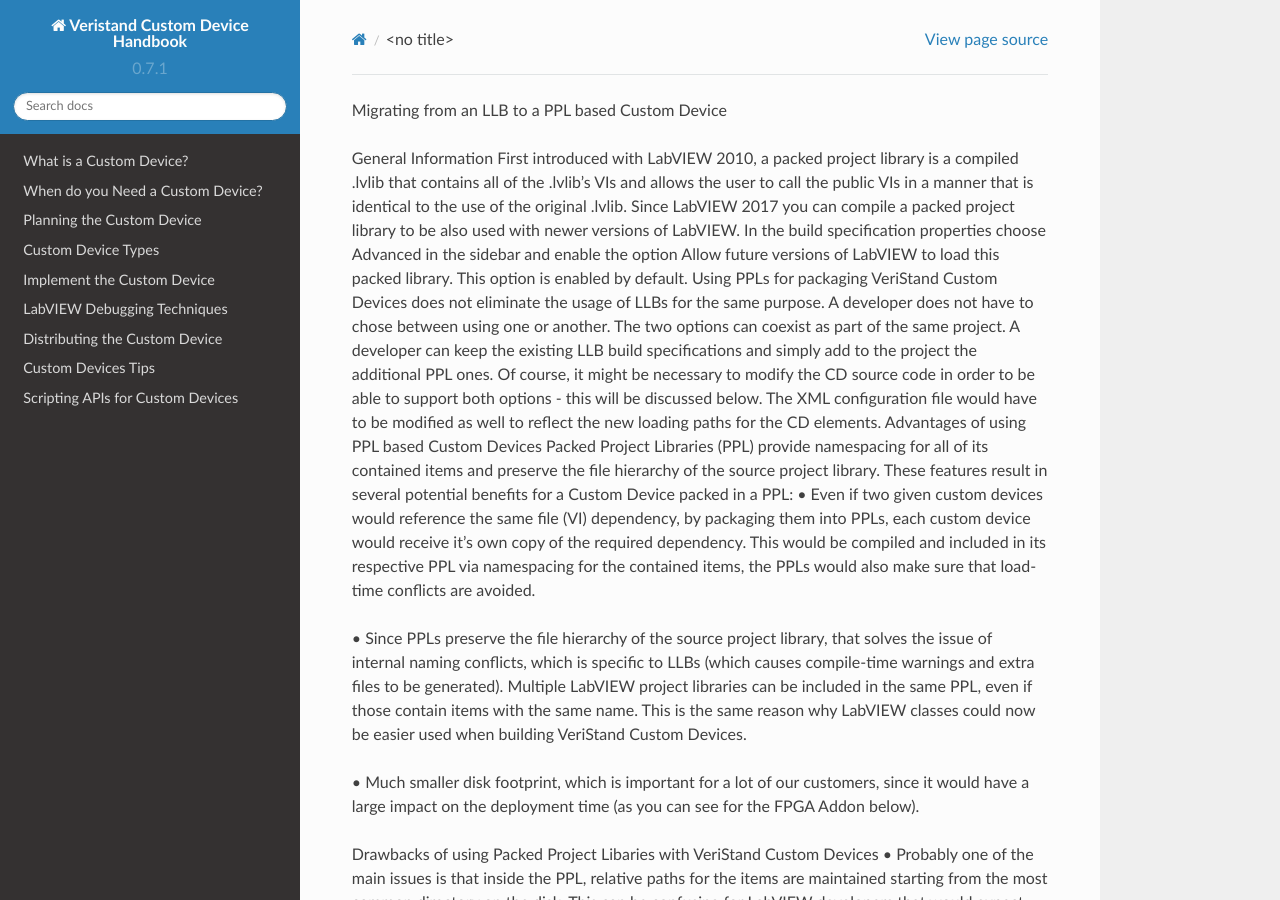
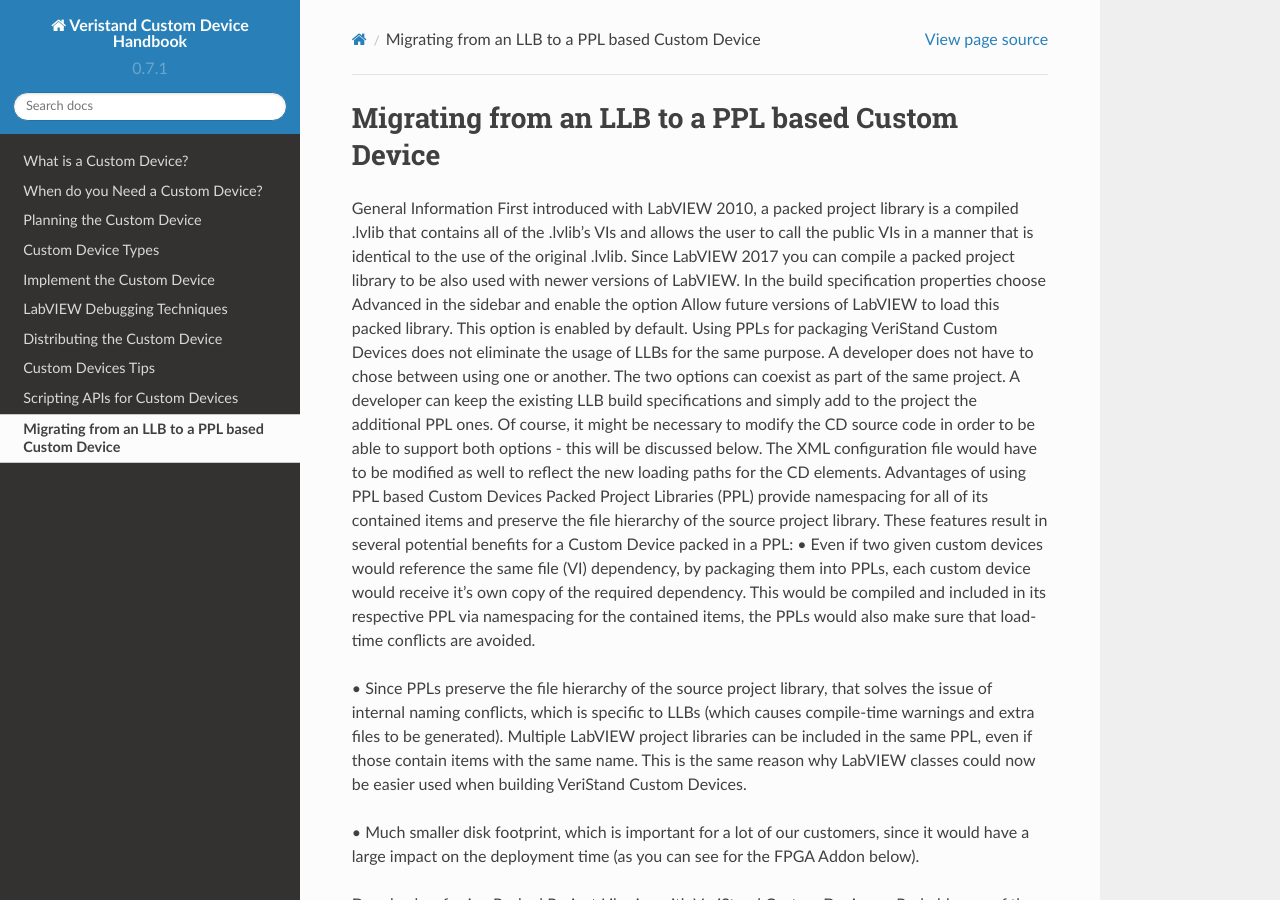
Before and after one commit to ni/niveristand-custom-device-handbook, a Sphinx documentation site: the page built from docs/Migrating_LLB_to_a_PPL_based_Custom_Device.md, in a window 1280 px wide and 900 px high. Built offline with Sphinx 7.4.7 and the Read the Docs theme 2.0.0, drawn with Linux system fonts in a browser that asks for light colours; pages that are not in the unit, such as notebooks, are missing from menus.

Commit message:
fixing typo

```diff
--- a/docs/Migrating_LLB_to_a_PPL_based_Custom_Device.md
+++ b/docs/Migrating_LLB_to_a_PPL_based_Custom_Device.md
@@ -1,4 +1,5 @@
-Migrating from an LLB to a PPL based Custom Device
+#### Migrating from an LLB to a PPL based Custom Device
+
 
 General Information
 First introduced with LabVIEW 2010, a packed project library is a compiled .lvlib that contains all of the .lvlib’s VIs and allows the user to call the public VIs in a manner that is identical to the use of the original .lvlib. Since LabVIEW 2017 you can compile a packed project library to be also used with newer versions of LabVIEW. In the build specification properties choose Advanced in the sidebar and enable the option Allow future versions of LabVIEW to load this packed library. This option is enabled by default. Using PPLs for packaging VeriStand Custom Devices does not eliminate the usage of LLBs for the same purpose. A developer does not have to chose between using one or another. The two options can coexist as part of the same project. A developer can keep the existing LLB build specifications and simply add to the project the additional PPL ones. Of course, it might be necessary to modify the CD source code in order to be able to support both options - this will be discussed below. The XML configuration file would have to be modified as well to reflect the new loading paths for the CD elements.
```
